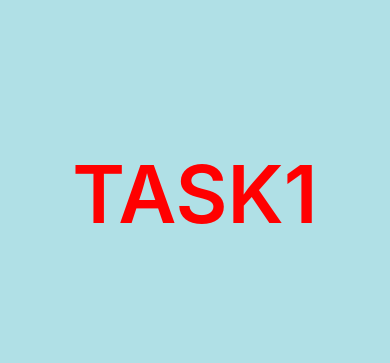
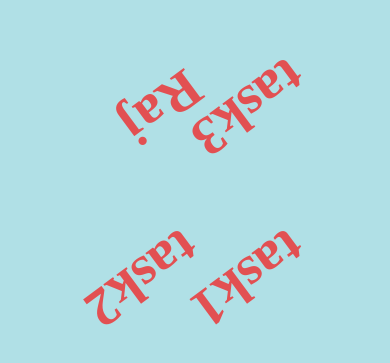
Before and after one commit to raj1823/tinder-clone-demo, a React Native app: screen / in a window 390 px wide. Shown: the part 229-592 px from the top of the page. Built offline with nearby package versions, Linux system fonts and the light colour scheme.

Commit message:
task 2 added

```diff
--- a/App.js
+++ b/App.js
@@ -15,29 +15,49 @@ export default class App extends React.Component {
     this.fadingValue = new Animated.Value(0);
     this.fontValue = new Animated.Value(10);
     this.rotationValue = new Animated.Value(0);
+    this.topValue = new Animated.Value(0);
+    this.leftValue = new Animated.Value(0);
     this.state = {
       currentIndex: 0,
     };
 
     this.rotateElement = this.rotationValue.interpolate({
       inputRange: [0, 1],
-      outputRange: ['0deg', '7200deg'],
+      outputRange: ['0deg', '3600deg'],
     });
   }
 
   componentDidMount() {
+    Animated.loop(
       Animated.timing(this.fadingValue, {
         toValue: 1,
         duration: 5000,
-    }).start();
+      }),
+    ).start();
+    Animated.loop(
       Animated.timing(this.fontValue, {
         toValue: 80,
         duration: 5000,
-    }).start();
-    Animated.timing(this.rotationValue,{
-      toValue:1,
-      duration: 5000
-    }).start()
+      }),
+    ).start();
+    Animated.loop(
+      Animated.timing(this.rotationValue, {
+        toValue: 1,
+        duration: 5000,
+      }),
+    ).start();
+    Animated.loop(
+      Animated.timing(this.topValue, {
+        toValue: Dimensions.get('window').height - 100,
+        duration: 5000,
+      }),
+    ).start();
+    Animated.loop(
+      Animated.timing(this.leftValue, {
+        toValue: Dimensions.get('window').width - 100,
+        duration: 5000,
+      }),
+    ).start();
     // Animated.loop(
     // Animated.timing(this.rotationValue, {
     //   toValue: 1,
@@ -47,23 +67,119 @@ export default class App extends React.Component {
 
   render() {
     return (
-      <View style={{flex: 1, alignItems: 'center', justifyContent: 'center',backgroundColor:'powderblue'}}>
+      <View
+        style={{
+          flex: 1,
+          backgroundColor: 'powderblue',
+          justifyContent: 'center',
+          alignItems: 'center',
+        }}>
         <Animated.View
           style={[
             {
               opacity: this.fadingValue,
+              position: 'absolute',
+              top: this.topValue,
+              left: this.leftValue,
+              // zIndex: 1000,
             },
             {
               transform: [
                 {
                   rotate: this.rotateElement,
-                  // translateX:{}
                 },
               ],
             },
           ]}>
-          <Animated.Text style={{fontSize: this.fontValue, fontWeight: '600',color:'red'}}>
-            {'TASK1'}
+          <Animated.Text
+            style={{
+              fontSize: this.fontValue,
+              fontWeight: '600',
+              color: 'red',
+              fontFamily: 'Cochin',
+            }}>
+            {'task1'}
+          </Animated.Text>
+        </Animated.View>
+        <Animated.View
+          style={[
+            {
+              opacity: this.fadingValue,
+              position: 'absolute',
+              top: this.topValue,
+              right: this.leftValue,
+              // zIndex: 1000,
+            },
+            {
+              transform: [
+                {
+                  rotate: this.rotateElement,
+                },
+              ],
+            },
+          ]}>
+          <Animated.Text
+            style={{
+              fontSize: this.fontValue,
+              fontWeight: '600',
+              color: 'red',
+              fontFamily: 'Cochin',
+            }}>
+            {'task2'}
+          </Animated.Text>
+        </Animated.View>
+        <Animated.View
+          style={[
+            {
+              opacity: this.fadingValue,
+              position: 'absolute',
+              bottom: this.topValue,
+              left: this.leftValue,
+              // zIndex: 1000,
+            },
+            {
+              transform: [
+                {
+                  rotate: this.rotateElement,
+                },
+              ],
+            },
+          ]}>
+          <Animated.Text
+            style={{
+              fontSize: this.fontValue,
+              fontWeight: '600',
+              color: 'red',
+              fontFamily: 'Cochin',
+            }}>
+            {'task3'}
+          </Animated.Text>
+        </Animated.View>
+        <Animated.View
+          style={[
+            {
+              opacity: this.fadingValue,
+              position: 'absolute',
+              bottom: this.topValue,
+              right: this.leftValue,
+              // zIndex: 1000,
+            },
+            {
+              transform: [
+                {
+                  rotate: this.rotateElement,
+                },
+              ],
+            },
+          ]}>
+          <Animated.Text
+            style={{
+              fontSize: this.fontValue,
+              fontWeight: '600',
+              color: 'red',
+              fontFamily: 'Cochin',
+            }}>
+            {'Raj'}
           </Animated.Text>
         </Animated.View>
       </View>
```
Lines whose indentation alone changed are shown as unchanged.
